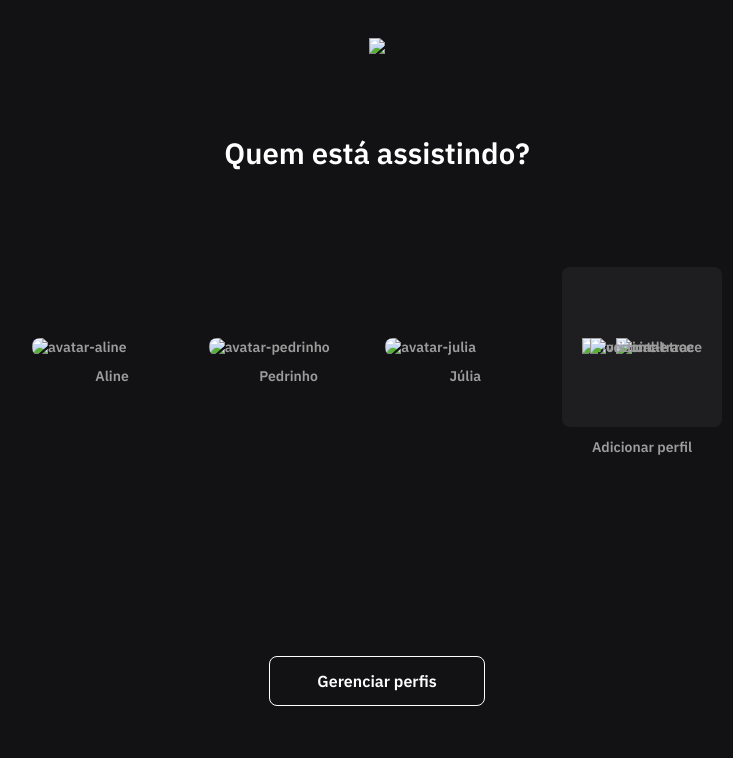
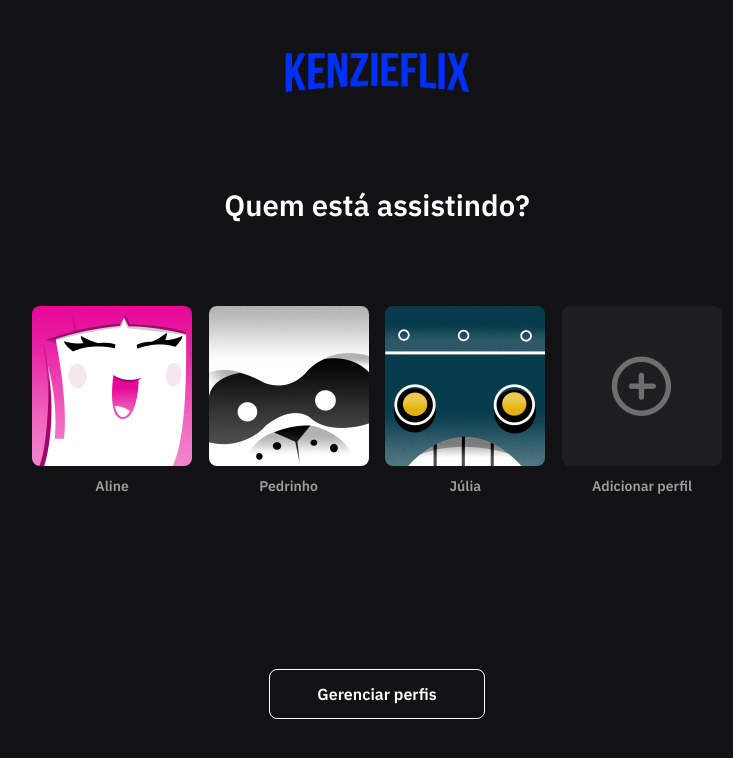
Before and after one commit to Kenzie-Academy-Brasil-Developers/m1-sprint_2-kenzieflix-luis-mendes-95, a plain HTML site: page index.html in a window 1280 px wide. Shown: the whole page, without its empty margins (263-996 px from the left). Drawn offline with Linux system fonts and the light colour scheme; the site is published under a folder, as on GitHub Pages, so addresses that start at the root find nothing; a web font is replaced by a local one.

Commit message:
adicionado pontos antes do src

```diff
--- a/index.html
+++ b/index.html
@@ -7,40 +7,40 @@
     <title>Kenzieflix</title>
     <link rel="stylesheet" href="style.css">
     <meta description="Assistir filmes e séries" description="A programação favorita da sua família">
-    <link rel="shortcut icon" href="/src/img/logo.png" type="image/x-icon">
+    <link rel="shortcut icon" href="./src/img/logo.png" type="image/x-icon">
 </head>
 <body>
     <main id="main-screen">
     <div id="div-logo">
-        <img src="/src/img/logo.png" id="img-logo"></img>
+        <img src="./src/img/logo.png" id="img-logo"></img>
     </div>
     <div id="div-text">
         <span id="span-text">Quem está assistindo?</span>
     </div>
     <ul id="ul-base-users">
         <li class="li-user">
-            <img class="img-user" src="/src/img/avatar1.png" alt="avatar-aline" >
+            <img class="img-user" src="./src/img/avatar1.png" alt="avatar-aline" >
             <div class="div-name-user">
                 <span>Aline</span>
             </div>
         </li>
         <li class="li-user">
-                <img src="/src/img/avatar3.png" alt="avatar-pedrinho" class="img-user">
+                <img src="./src/img/avatar3.png" alt="avatar-pedrinho" class="img-user">
             <div class="div-name-user">
                 <span>Pedrinho</span>
             </div>
         </li>
         <li class="li-user">
-                <img src="/src/img/avatar2.png" alt="avatar-julia" class="img-user">
+                <img src="./src/img/avatar2.png" alt="avatar-julia" class="img-user">
             <div class="div-name-user">
                 <span>Júlia</span>
             </div>
         </li>
         <li id="li-add-new-user">
             <div id="li-add-new-user-elements">
-                    <img src="/src/img/circle.png" alt="circle" id="img-add-new-user-circle">
-                    <img src="/src/img/trace-hor.png" alt="horizontal-trace" id="img-add-new-user-horizontal">
-                    <img src="/src/img/trace-ver.png" alt="vertical-trace" id="img-add-new-user-vertical">
+                    <img src="./src/img/circle.png" alt="circle" id="img-add-new-user-circle">
+                    <img src="./src/img/trace-hor.png" alt="horizontal-trace" id="img-add-new-user-horizontal">
+                    <img src="./src/img/trace-ver.png" alt="vertical-trace" id="img-add-new-user-vertical">
             </div>
             <div class="div-name-user">
                 <span>Adicionar perfil</span>
```
